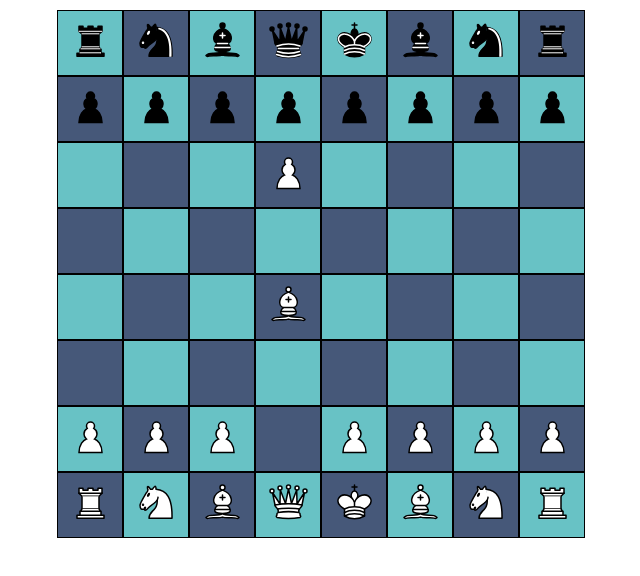
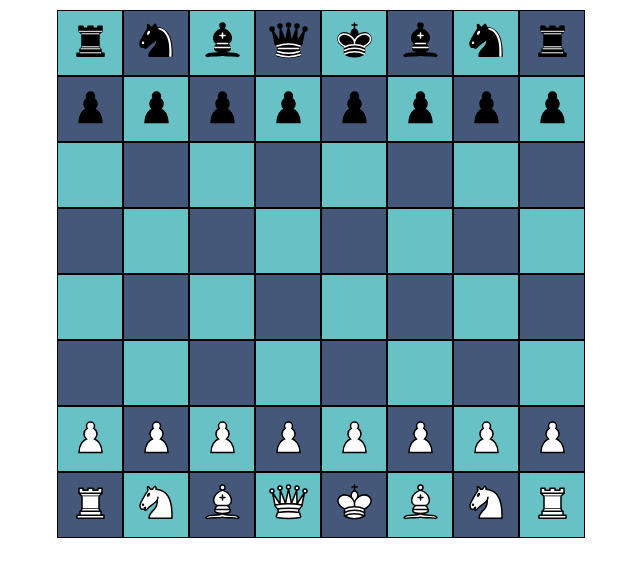
Before and after one commit to EoinF/chess-engine-algorithms, a React (Vite) app: page / in a window 1280 px wide. Shown: the top 576 px of the page, without its empty margins (319-959 px from the left). Built offline with nearby package versions, Linux system fonts and the light colour scheme.

Commit message:
Add ability to perform a legal move

```diff
--- a/src/App.tsx
+++ b/src/App.tsx
@@ -6,11 +6,11 @@ import { blackBishop, blackKing, blackKnight, blackPawn, blackQueen, blackRook,
 const initialBoardState = [
   "RNBQKBNR",
   "PPPPPPPP",
-  "OOOpOOOO",
   "OOOOOOOO",
-  "OOObOOOO",
   "OOOOOOOO",
-  "pppOpppp",
+  "OOOOOOOO",
+  "OOOOOOOO",
+  "pppppppp",
   "rnbqkbnr"
 ].join("");
 
@@ -25,26 +25,25 @@ const containsBlackPiece = (cellState: BoardCellState) => {
 
 const getWhitePawnLegalMovesAt = (boardState: string, x: number, y: number) => {
   const cellIndex = y * 8 + x;
-  let legalMoves: GameAction[] = [];
+  let legalMoves: number[] = [];
   if (y === 6 && boardState[cellIndex - 16] === emptyCell) {
-    legalMoves.push({from: cellIndex, to: cellIndex - 16})
+    legalMoves.push(cellIndex - 16)
   }
   if (boardState[cellIndex - 8] === emptyCell) {
-    legalMoves.push({from: cellIndex, to: cellIndex - 8});
+    legalMoves.push(cellIndex - 8);
   }
   if (x > 0 && containsBlackPiece(boardState[cellIndex - 8 + 1] as BoardCellState)) {
-    legalMoves.push({from: cellIndex, to: cellIndex - 8 + 1});
+    legalMoves.push(cellIndex - 8 + 1);
   }
   if (x > 0 && containsBlackPiece(boardState[cellIndex - 8 - 1] as BoardCellState)) {
-    legalMoves.push({from: cellIndex, to: cellIndex - 8 - 1});
+    legalMoves.push(cellIndex - 8 - 1);
   }
   // TODO: en-passant
   return legalMoves;
 }
 
 const getWhiteBishopLegalMovesAt = (boardState: string, x: number, y: number) => {
-  const cellIndex = y * 8 + x;
-  let legalMoves: GameAction[] = [];
+  let legalMoves: number[] = [];
 
   const directions = [[-1, -1], [-1, 1], [1, -1], [1, 1]];
 
@@ -53,7 +52,7 @@ const getWhiteBishopLegalMovesAt = (boardState: string, x: number, y: number) =>
 
     while(currentX >= 0 && currentX < 8 && currentY >= 0 && currentY < 8
       && !containsWhitePiece(boardState[currentY * 8 + currentX] as BoardCellState)) {
-        legalMoves.push({from: cellIndex, to: currentY * 8 + currentX});
+        legalMoves.push(currentY * 8 + currentX);
         if (containsBlackPiece(boardState[currentY * 8 + currentX] as BoardCellState)) {
           break;
         }
@@ -76,7 +75,7 @@ const getWhiteLegalMovesAt = (boardState: string, cellState: GamePiece, x: numbe
 
 const getBlackLegalMovesAt = (boardState: string, cellState: GamePiece, x: number, y: number) => {
   const cellIndex = y * 8 + x;
-  let legalMoves: GameAction[] = [];
+  let legalMoves: number[] = [];
   return legalMoves;
 }
 
@@ -96,7 +95,7 @@ function App() {
   const [playerTurn, setPlayerTurn] = useState<PlayerTurn>(0);
   const [boardState, setBoardState] = useState(initialBoardState);
 
-  const legalMoves: Array<GameAction[]> = Array(64).fill(0).map(() => []);
+  const legalMoves: Array<number[]> = Array(64).fill(0).map(() => []);
 
   for (let x = 0; x < 8; x++) {
     for (let y = 0; y < 8; y++) {
@@ -105,10 +104,14 @@ function App() {
     }
   }
 
-  console.log(legalMoves);
+  const performMove = (action: GameAction) => {
+    let newBoardState = boardState.slice(0, action.to) + action.piece + boardState.slice(action.to + 1, 64);
+    newBoardState = newBoardState.slice(0, action.from) + emptyCell + newBoardState.slice(action.from + 1, 64);
+    setBoardState(newBoardState);
+  };
 
   return <div className="app-container">
-    <Board boardState={boardState} playerTurn={playerTurn} legalMoves={legalMoves}/>
+    <Board boardState={boardState} playerTurn={playerTurn} legalMoves={legalMoves} performMove={performMove}/>
   </div>;
 }
 
--- a/src/Board.tsx
+++ b/src/Board.tsx
@@ -12,7 +12,7 @@ import WhiteRook from "./assets/pieces/Chess_rlt45.svg?react";
 import WhiteBishop from "./assets/pieces/Chess_blt45.svg?react";
 import WhiteKnight from "./assets/pieces/Chess_nlt45.svg?react";
 import WhitePawn from "./assets/pieces/Chess_plt45.svg?react";
-import { blackBishop, blackKing, blackKnight, blackPawn, blackQueen, blackRook, emptyCell, whiteBishop, whiteKing, whiteKnight, whitePawn, whiteQueen, whiteRook, type BoardCellState, type GameAction, type PlayerTurn } from './state';
+import { blackBishop, blackKing, blackKnight, blackPawn, blackQueen, blackRook, emptyCell, whiteBishop, whiteKing, whiteKnight, whitePawn, whiteQueen, whiteRook, type BoardCellState, type GameAction, type GamePiece, type PlayerTurn } from './state';
 import { useState } from 'react';
 
 
@@ -81,10 +81,11 @@ const boardRows = Array(8).fill(0).map((_, i) => i);
 type BoardProps = {
     boardState: string;
     playerTurn: PlayerTurn;
-    legalMoves: Array<GameAction[]>;
+    legalMoves: Array<number[]>;
+    performMove: (move: GameAction) => void;
 }
 
-export const Board = ({boardState, playerTurn, legalMoves}: BoardProps) => {
+export const Board = ({boardState, playerTurn, legalMoves, performMove}: BoardProps) => {
     const [selectedCell, setSelectedCell] = useState(-1);
     if (boardState.length != 8 * 8) {
         return "Invalid board size";
@@ -95,16 +96,28 @@ export const Board = ({boardState, playerTurn, legalMoves}: BoardProps) => {
     return <div className="board">
         {boardRows.map(rowIndex => (
             <div key={rowIndex} className="board-row">
-                {boardRows.map(columnIndex => (
-                    <BoardCell
+                {boardRows.map(columnIndex => {
+                    const cellIndex = rowIndex * 8 + columnIndex;
+                    const isLegalMove = legalDestinations.includes(cellIndex);
+                    const isSelected = selectedCell === cellIndex;
+                    return <BoardCell
                         key={columnIndex}
-                        cellState={boardState[rowIndex * 8 + columnIndex] as BoardCellState}
-                        isSelected={selectedCell === (rowIndex * 8 + columnIndex)}
-                        isHighlighted={legalDestinations.some(({to}) => to === (rowIndex * 8 + columnIndex))}
-                        onClick={() => setSelectedCell(rowIndex * 8 + columnIndex)}
+                        cellState={boardState[cellIndex] as BoardCellState}
+                        isSelected={isSelected}
+                        isHighlighted={isLegalMove}
+                        onClick={() => {
+                            if (isSelected) {
+                                setSelectedCell(-1);
+                                return;
+                            }
+                            if (isLegalMove) {
+                                performMove({from: selectedCell, to: cellIndex, piece: boardState[selectedCell] as GamePiece})
+                                return;
+                            }
+                            setSelectedCell(rowIndex * 8 + columnIndex);
+                        }}
                     />
-                ))
-                }
+                })}
             </div>)
 
         )}
--- a/src/state.ts
+++ b/src/state.ts
@@ -37,6 +37,7 @@ export const playerTurnBlack = 1;
 export type PlayerTurn = typeof playerTurnBlack | typeof playerTurnWhite;
 
 export type GameAction = {
+  piece: GamePiece;
   from: number;
   to: number;
 }
```
